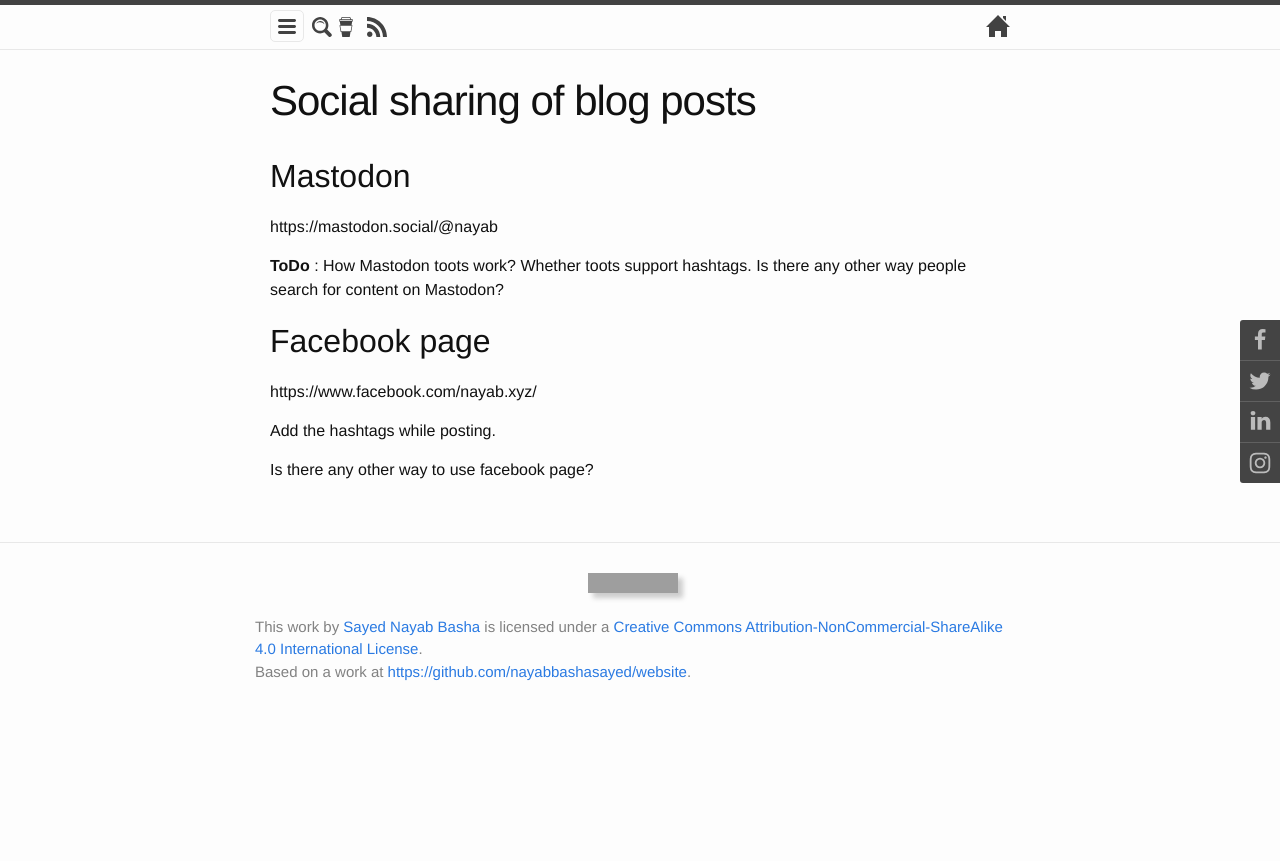
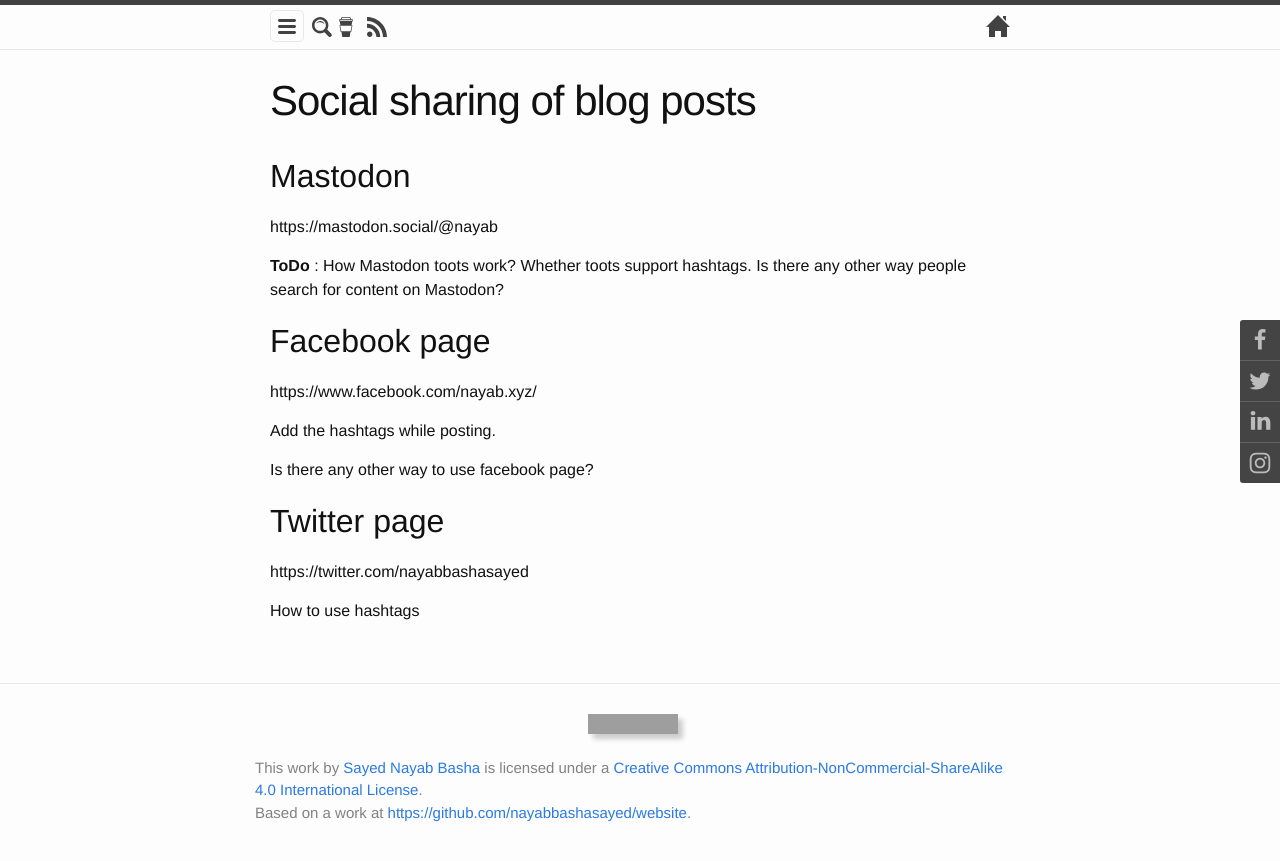
Before and after one commit to itsnayabsd/website, a Jekyll site: the page built from social.md, in a window 1280 px wide. Shown: the top 861 px of the page. Built offline with Jekyll 4.4.1, drawn with Linux system fonts in a browser that asks for light colours; grey boxes are pictures that could not be loaded.

Commit message:
One social and one post fix

```diff
--- a/social.md
+++ b/social.md
@@ -15,3 +15,8 @@
 Add the hashtags while posting.
 
 Is there any other way to use facebook page?
+
+## Twitter page
+https://twitter.com/nayabbashasayed
+
+How to use hashtags
```
Also changed, not shown: _posts/programming/2020-03-12-getting-started-with-c-linux.md (+1 -1 lines).
